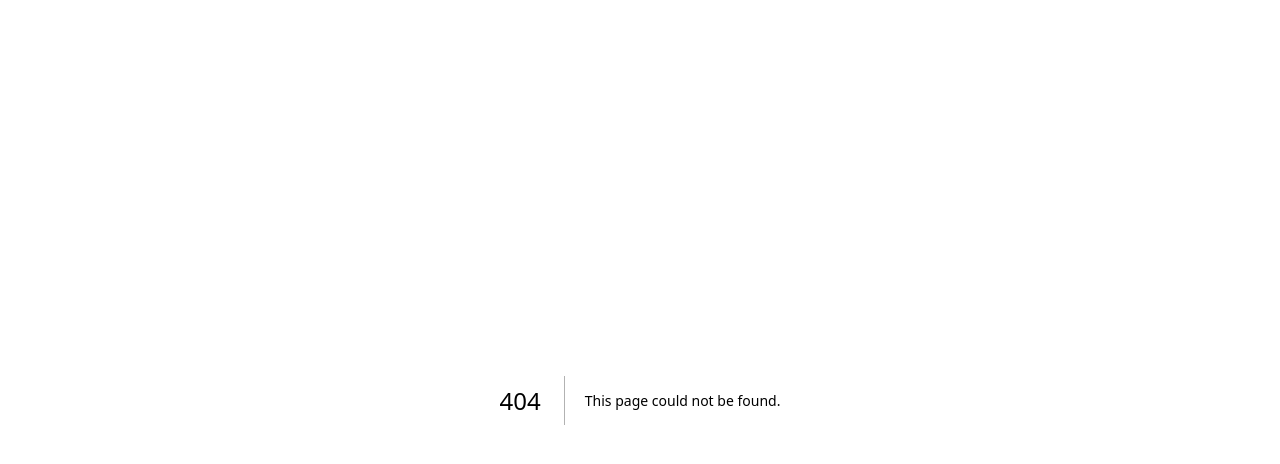
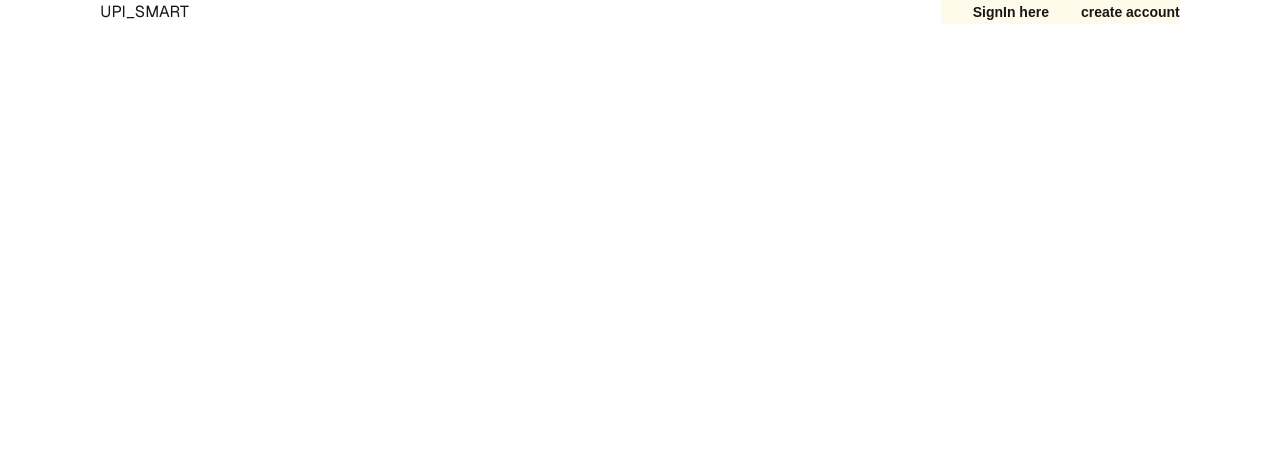
Before and after one commit to YuktaAgnihotri/UPI-Smart, a Next.js app: page /dashboard in a window 1280 px wide. Before the commit this address had no page. Shown: the top 464 px of the page. Built offline with nearby package versions, Linux system fonts and the light colour scheme.

Commit message:
created Navbar

```diff
--- /dev/null
+++ b/app/dashboard/layout.tsx
@@ -0,0 +1,30 @@
+import type { Metadata } from "next";
+import { Geist, Geist_Mono } from "next/font/google";
+import "@/app/globals.css";
+
+const geistSans = Geist({
+  variable: "--font-geist-sans",
+  subsets: ["latin"],
+});
+
+const geistMono = Geist_Mono({
+  variable: "--font-geist-mono",
+  subsets: ["latin"],
+});
+
+export const metadata: Metadata = {
+  title: "Create Next App",
+  description: "Generated by create next app",
+};
+
+export default function RootLayout({
+  children,
+}: Readonly<{
+  children: React.ReactNode;
+}>) {
+  return (
+      <div className="dashboard-layout">
+      {children}
+    </div>
+  );
+}
--- /dev/null
+++ b/app/dashboard/page.tsx
@@ -0,0 +1,10 @@
+import Navbar from "@/components/navbar/navbar";
+import Link from "next/link";
+export default function Dashboard  (){
+     return(
+        <>
+        <Navbar/>
+        </>
+     )
+
+     }
--- a/app/page.tsx
+++ b/app/page.tsx
@@ -1,6 +1,9 @@
+import Dashboard from "./dashboard/page";
 
 export default function Home() {
   return (
-   <div> Hii</div>
+   <div> Hii
+    <Dashboard/>
+   </div>
   );
 }
--- /dev/null
+++ b/components/navbar/navLinks.tsx
@@ -0,0 +1,15 @@
+import linkpage from "./navTypes";
+
+export const navLinks: linkpage[] = [
+    {    id: 1,
+        title: "SignIn here",
+        url : '/signup'
+    },
+    {    id: 2,
+        title : "create account",
+        url : '/login'
+    }
+];
+
+
+//export default navLinks;
--- /dev/null
+++ b/components/navbar/navTypes.tsx
@@ -0,0 +1,6 @@
+export  default interface  linkpage {
+    id: number
+    title : string;
+    url : string;
+}
+//dont need to use default export
--- /dev/null
+++ b/components/navbar/navbar.tsx
@@ -0,0 +1,26 @@
+import Link from "next/link"
+   import {navLinks} from './navLinks'
+
+
+export default  function Navbar (){
+    return(
+        <>
+        <div className=" flex justify-around">
+            <span className=" w-[50%] font-sans"> UPI_SMART </span>
+        <ul className="  bg-amber-50 flex  justify-around">
+ { navLinks.map((l)=>(
+            <Link className="pl-8"
+             key={l.id}
+            href={l.url}>
+                <span className="font-black text-sm "> {l.title} </span>
+            </Link>
+         ))
+
+         }
+
+        </ul>
+        </div>
+
+        </>
+    )
+}
--- /dev/null
+++ b/lib/validators.ts
@@ -0,0 +1,13 @@
+import { z } from "zod";
+
+export const registerSchema = z.object({
+  username: z.string().min(2),
+  email: z.string().email("Invaild Email"),
+  password: z.string().min(8),
+});
+export const signInSchema = z.object({
+  email : z.string().email("invalid Email"),
+  password: z.string().min(8),
+})
+export type RegisterInput = z.infer<typeof registerSchema>;
+export type SignInInput = z.infer<typeof signInSchema>;
```
Also changed, not shown: components/auth/createAccount.tsx (added), 1 other file (tests, documents, lock files or other folders).
